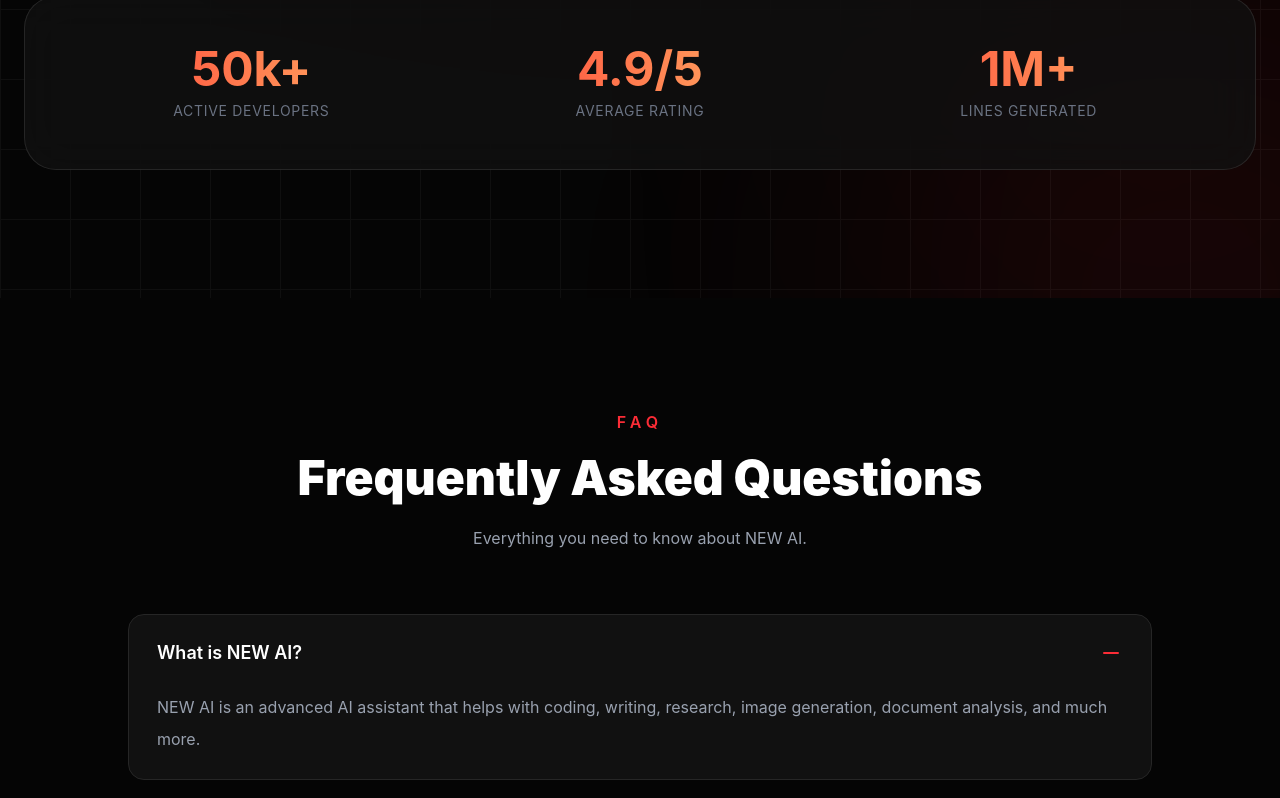
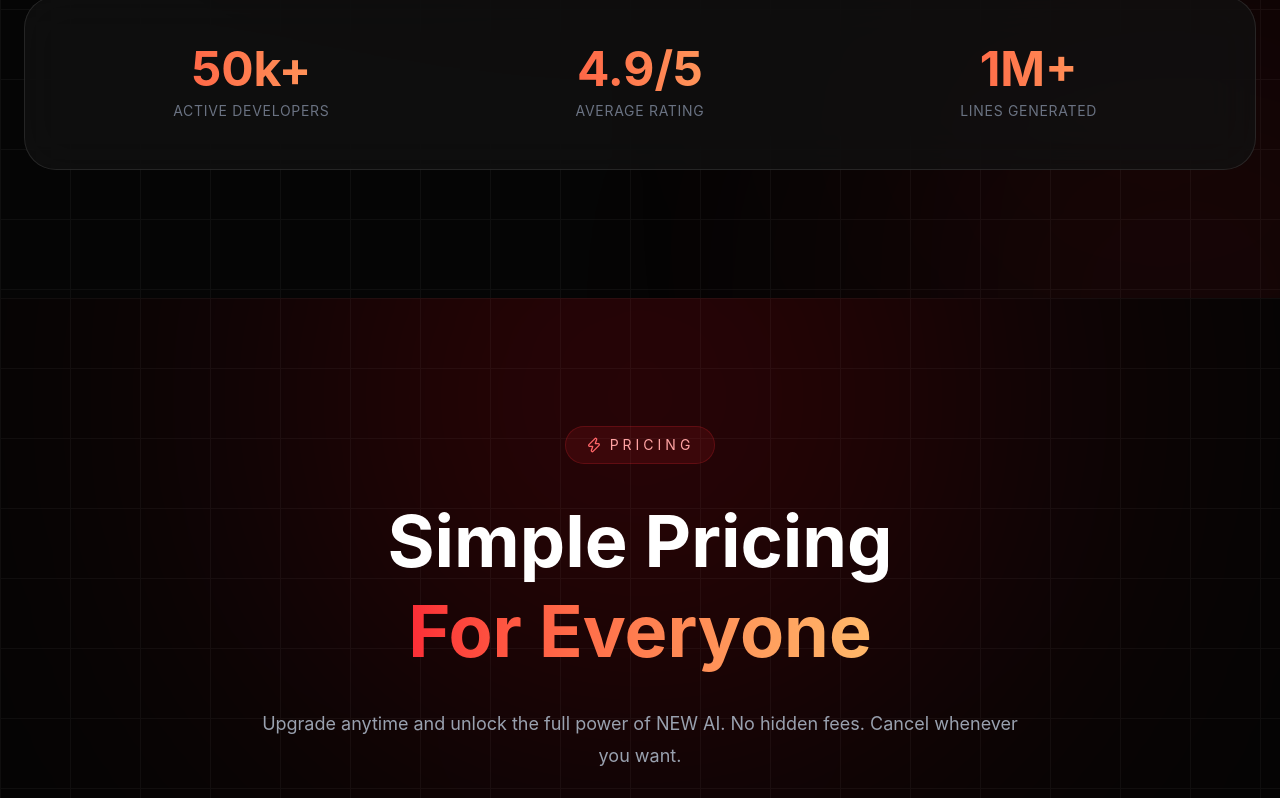
Before and after one commit to Prashant-dhi/Insane-AI-, a React (Vite) app: page / in a window 1280 px wide. Shown: the part 5415-6213 px from the top of the page. Built offline with nearby package versions, Linux system fonts and the light colour scheme; no server answers.

Commit message:
Initial Commit

```diff
--- a/src/pages/Landing.jsx
+++ b/src/pages/Landing.jsx
@@ -3,6 +3,7 @@ import Hero from "../components/landing/Hero";
 import AIShowcase from "../components/landing/AIShowcase";
 import Features from "../components/landing/Features";
 import Testimonials from "../components/landing/Testimonials";
+import Pricing from "../components/landing/Pricing";
 import FAQ from "../components/landing/FAQ";
 import Footer from "../components/landing/Footer";
 
@@ -14,6 +15,7 @@ export default function Landing() {
       <AIShowcase />
       <Features />
       <Testimonials />
+      <Pricing />
       <FAQ />
       <Footer />
     </div>
```
